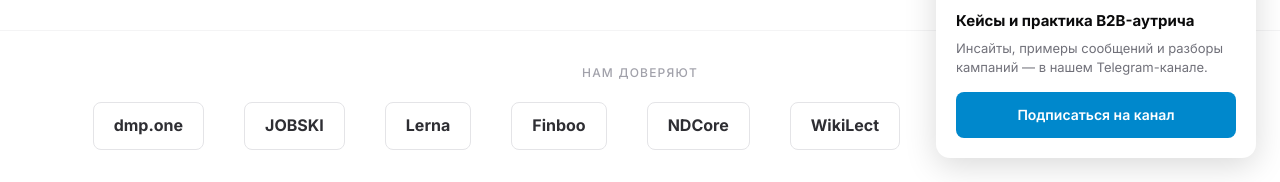
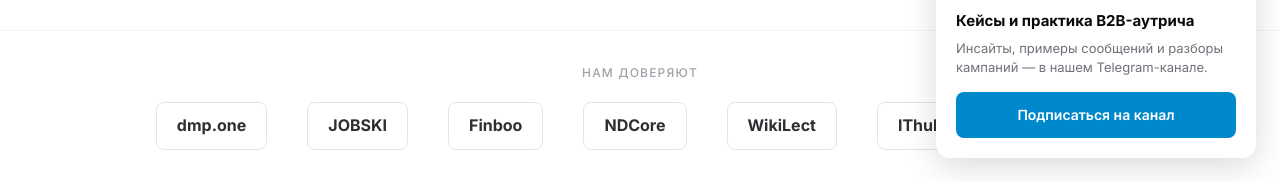
Before and after one commit to daniil395/leadspikers, a plain HTML site: page index.html in a window 1280 px wide. Shown: the part 618-800 px from the top of the page. Drawn offline with Linux system fonts and the light colour scheme.

Commit message:
remove Lerna from clients

```diff
--- a/index.html
+++ b/index.html
@@ -1575,7 +1575,6 @@
             <div class="clients-logos">
                 <span class="client-name">dmp.one</span>
                 <span class="client-name">JOBSKI</span>
-                <span class="client-name">Lerna</span>
                 <span class="client-name">Finboo</span>
                 <span class="client-name">NDCore</span>
                 <span class="client-name">WikiLect</span>
```
